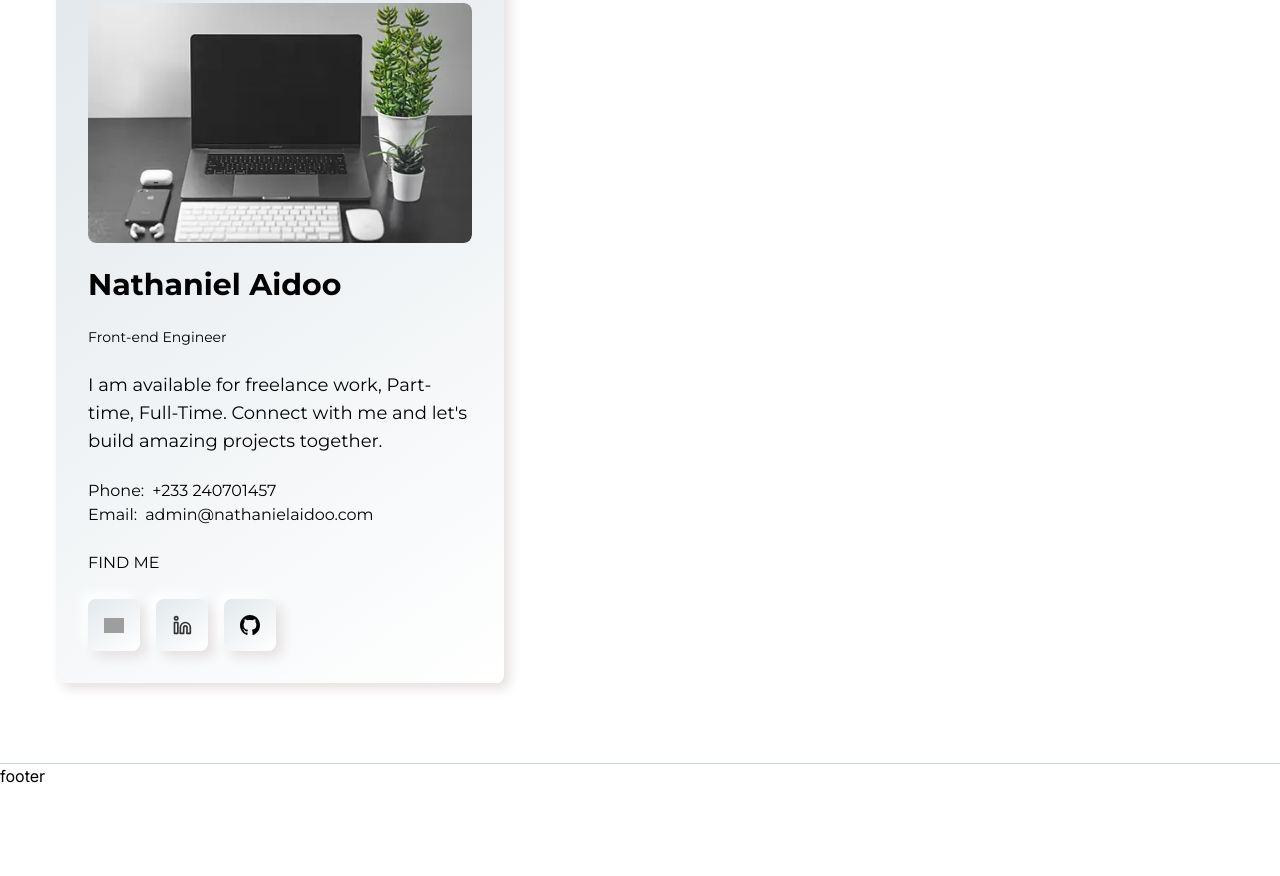
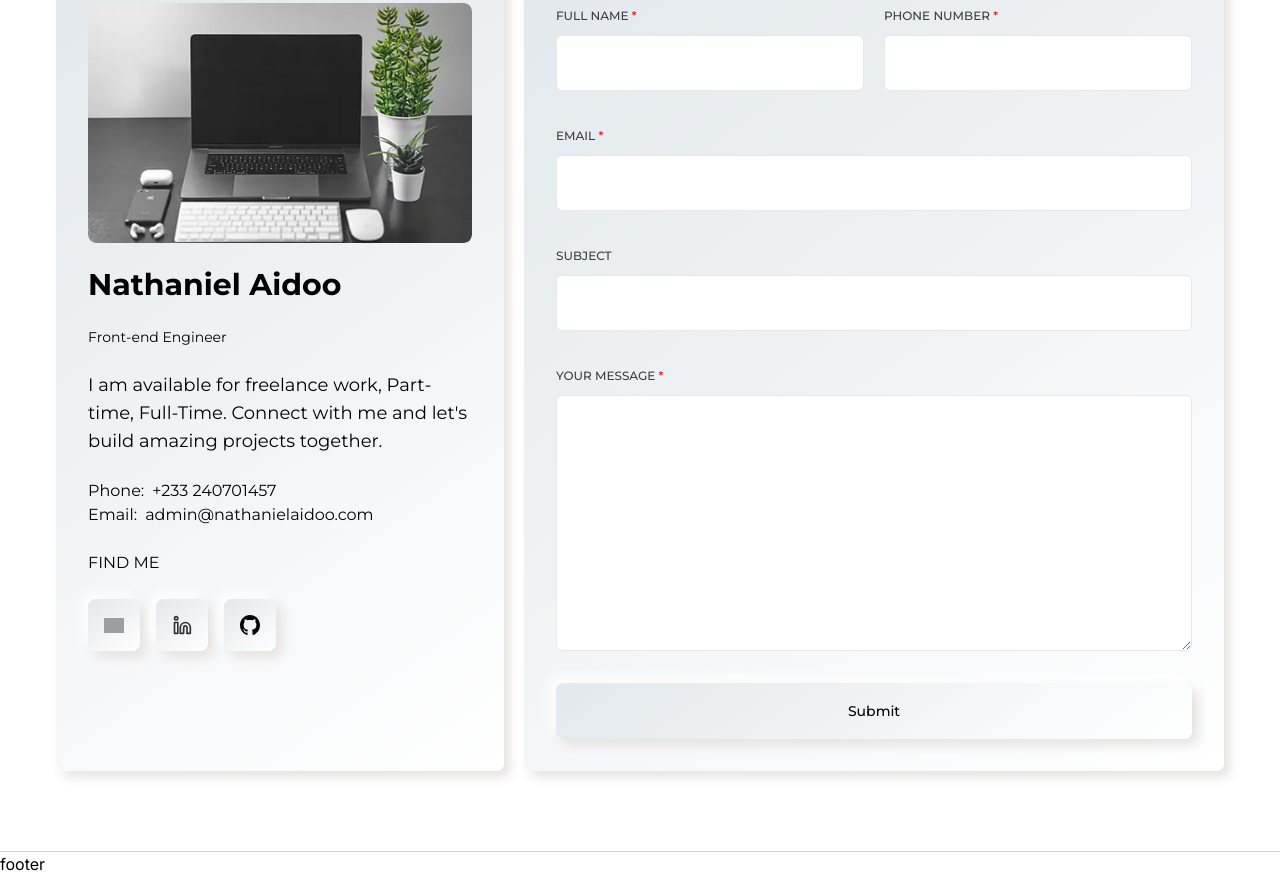
Before and after one commit to bra-nat/portfolio, a Next.js app: page / in a window 1280 px wide. Shown: the part 4020-4896 px from the top of the page. Before the commit the page ends 4808 px from the top, so only its background shows below. Built offline with nearby package versions, Linux system fonts and the light colour scheme; grey boxes are pictures that could not be loaded.

Commit message:
Built the contact us form with Error Handling.

```diff
--- a/components/Contact.tsx
+++ b/components/Contact.tsx
@@ -2,7 +2,40 @@
 import Image from "next/image";
 import Link from "next/link";
 
+import { zodResolver } from "@hookform/resolvers/zod";
+import { useForm } from "react-hook-form";
+import * as z from "zod";
+import { Textarea } from "@/components/ui/textarea";
+
+import { Button } from "@/components/ui/button";
+import {
+  Form,
+  FormControl,
+  FormField,
+  FormItem,
+  FormLabel,
+  FormMessage,
+} from "@/components/ui/form";
+import { Input } from "@/components/ui/input";
+import { formSchema } from "@/lib/validations";
+
 const Contact = () => {
+  const form = useForm<z.infer<typeof formSchema>>({
+    resolver: zodResolver(formSchema),
+    defaultValues: {
+      fullname: "",
+      phone: "",
+      email: "",
+      subject: "",
+      message: "",
+    },
+  });
+
+  // 2. Define a submit handler.
+  function onSubmit(values: z.infer<typeof formSchema>) {
+    console.log(values);
+  }
+
   return (
     <section className="max-container flex w-full px-14">
       <div className="flex w-full flex-col items-center justify-center gap-6 font-montserrat">
@@ -12,9 +45,9 @@
         <h2 className="mb-12 text-6xl font-bold leading-10 text-slate-800 max-xl:text-4xl max-lg:leading-6">
           Get in Touch.
         </h2>
-        <div className="flex w-full flex-col gap-5 xl:flex-row">
-          <div className="bg-psecondary flex w-full max-w-md flex-col justify-start gap-6 p-8">
-            <div className="overflow-hidden rounded-lg">
+        <div className="flex w-full flex-col gap-5 lg:flex-row">
+          <div className="bg-psecondary flex w-full flex-col justify-start gap-6 p-8 lg:max-w-md">
+            <div className="w-full overflow-hidden rounded-lg">
               <Image
                 src="/assets/images/contact-me.webp"
                 alt="image for contact us section"
@@ -82,7 +115,95 @@
               </div>
             </div>
           </div>
-          <div className="flex w-full flex-col gap-5"></div>
+          <div className="bg-psecondary flex w-full flex-col gap-5 p-8">
+            <Form {...form}>
+              <form
+                onSubmit={form.handleSubmit(onSubmit)}
+                className="space-y-8">
+                <div className="flex w-full flex-col gap-5 lg:flex-row">
+                  <FormField
+                    control={form.control}
+                    name="fullname"
+                    render={({ field }) => (
+                      <FormItem className="w-full ">
+                        <FormLabel className="font-montserrat text-xs font-medium uppercase text-[#3c3e41]">
+                          Full Name <span className="text-primary font-montserrat text-xs font-medium">*</span>
+                        </FormLabel>
+                        <FormControl >
+                          <Input {...field} className="min-h-[56px] "/>
+                        </FormControl>
+                        <FormMessage className="text-primary font-montserrat text-xs font-medium uppercase" />
+                      </FormItem>
+                    )}
+                  />
+                  <FormField
+                    control={form.control}
+                    name="phone"
+                    render={({ field }) => (
+                      <FormItem className=" w-full">
+                        <FormLabel className="font-montserrat text-xs font-medium uppercase text-[#3c3e41]">
+                          Phone Number <span className="text-primary font-montserrat text-xs font-medium">*</span>
+                        </FormLabel>
+                        <FormControl>
+                          <Input {...field} className="min-h-[56px]" />
+                        </FormControl>
+                        <FormMessage className="text-primary font-montserrat text-xs font-medium uppercase" />
+                      </FormItem>
+                    )}
+                  />
+                </div>
+                <FormField
+                  control={form.control}
+                  name="email"
+                  render={({ field }) => (
+                    <FormItem>
+                      <FormLabel className="font-montserrat text-xs font-medium uppercase text-[#3c3e41]">
+                        Email <span className="text-primary font-montserrat text-xs font-medium">*</span>
+                      </FormLabel>
+                      <FormControl>
+                        <Input {...field} type="email" className="min-h-[56px]" />
+                      </FormControl>
+                      <FormMessage className="text-primary font-montserrat text-xs font-medium uppercase" />
+                    </FormItem>
+                  )}
+                />
+                <FormField
+                  control={form.control}
+                  name="subject"
+                  render={({ field }) => (
+                    <FormItem>
+                      <FormLabel className="font-montserrat text-xs font-medium uppercase text-[#3c3e41]">
+                        Subject
+                      </FormLabel>
+                      <FormControl>
+                        <Input {...field} className="min-h-[56px]" />
+                      </FormControl>
+                      <FormMessage className="text-primary font-montserrat text-xs font-medium uppercase" />
+                    </FormItem>
+                  )}
+                />
+
+                <FormField
+                  control={form.control}
+                  name="message"
+                  render={({ field }) => (
+                    <FormItem>
+                      <FormLabel className="font-montserrat text-xs font-medium uppercase text-[#3c3e41]">
+                        Your Message <span className="text-primary font-montserrat text-xs font-medium">*</span>
+                      </FormLabel>
+                      <FormControl>
+                        <Textarea {...field} className="min-h-[256px]" />
+                      </FormControl>
+                      <FormMessage className="text-primary font-montserrat text-xs font-medium uppercase" />
+                    </FormItem>
+                  )}
+                />
+                <Button type="submit" className="bg-p_primary min-h-[56px] w-full">
+                  Submit
+                </Button>
+              </form>
+            </Form>
+          </div>
         </div>
       </div>
     </section>
--- /dev/null
+++ b/components/ui/input.tsx
@@ -0,0 +1,25 @@
+import * as React from "react"
+
+import { cn } from "@/lib/utils"
+
+export interface InputProps
+  extends React.InputHTMLAttributes<HTMLInputElement> {}
+
+const Input = React.forwardRef<HTMLInputElement, InputProps>(
+  ({ className, type, ...props }, ref) => {
+    return (
+      <input
+        type={type}
+        className={cn(
+          "flex h-10 w-full rounded-md border border-input bg-background px-3 py-2 text-sm ring-offset-background file:border-0 file:bg-transparent file:text-sm file:font-medium placeholder:text-muted-foreground focus-visible:outline-none focus-visible:ring-2 focus-visible:ring-ring focus-visible:ring-offset-2 disabled:cursor-not-allowed disabled:opacity-50",
+          className
+        )}
+        ref={ref}
+        {...props}
+      />
+    )
+  }
+)
+Input.displayName = "Input"
+
+export { Input }
--- /dev/null
+++ b/components/ui/textarea.tsx
@@ -0,0 +1,24 @@
+import * as React from "react"
+
+import { cn } from "@/lib/utils"
+
+export interface TextareaProps
+  extends React.TextareaHTMLAttributes<HTMLTextAreaElement> {}
+
+const Textarea = React.forwardRef<HTMLTextAreaElement, TextareaProps>(
+  ({ className, ...props }, ref) => {
+    return (
+      <textarea
+        className={cn(
+          "flex min-h-[80px] w-full rounded-md border border-input bg-background px-3 py-2 text-sm ring-offset-background placeholder:text-muted-foreground focus-visible:outline-none focus-visible:ring-2 focus-visible:ring-ring focus-visible:ring-offset-2 disabled:cursor-not-allowed disabled:opacity-50",
+          className
+        )}
+        ref={ref}
+        {...props}
+      />
+    )
+  }
+)
+Textarea.displayName = "Textarea"
+
+export { Textarea }
--- /dev/null
+++ b/lib/validations.ts
@@ -0,0 +1,16 @@
+import * as z from "zod";
+
+export const formSchema = z.object({
+  fullname: z
+    .string()
+    .min(2, {
+      message: "This field is required",
+    })
+    .max(80),
+  phone: z.string().min(9, { message: "This field is required" }).max(15),
+  email: z
+    .string()
+    .email({ message: "THE E-MAIL ADDRESS ENTERED IS INVALID." }),
+  subject: z.string(),
+  message: z.string().min(5, { message: "This is a required field" }),
+});
```
